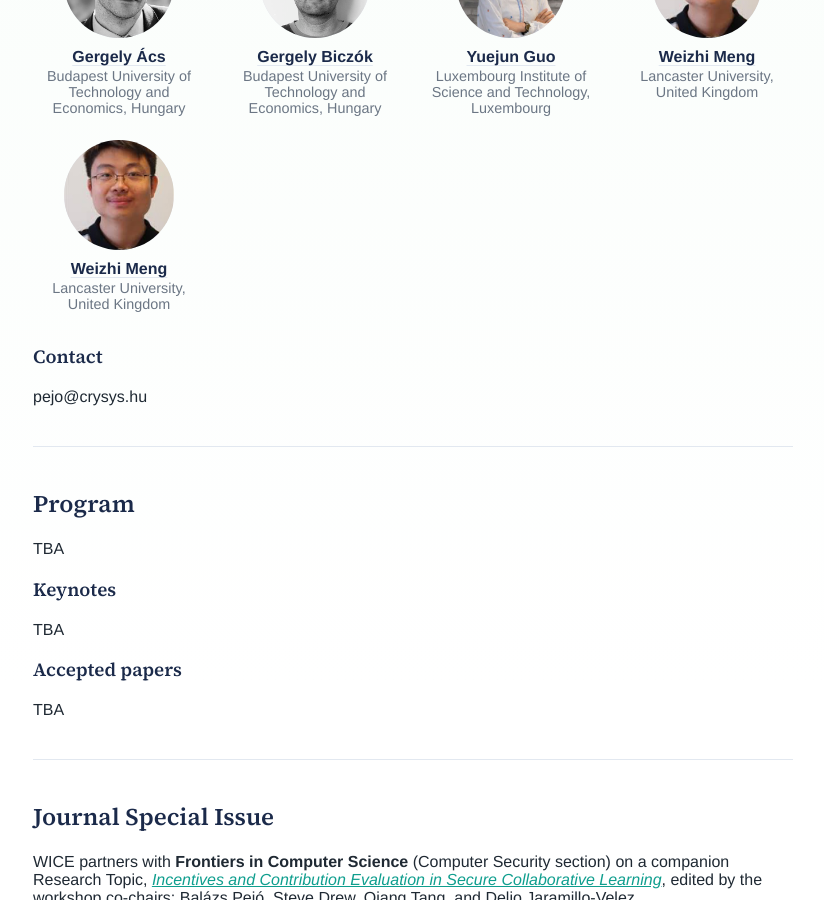
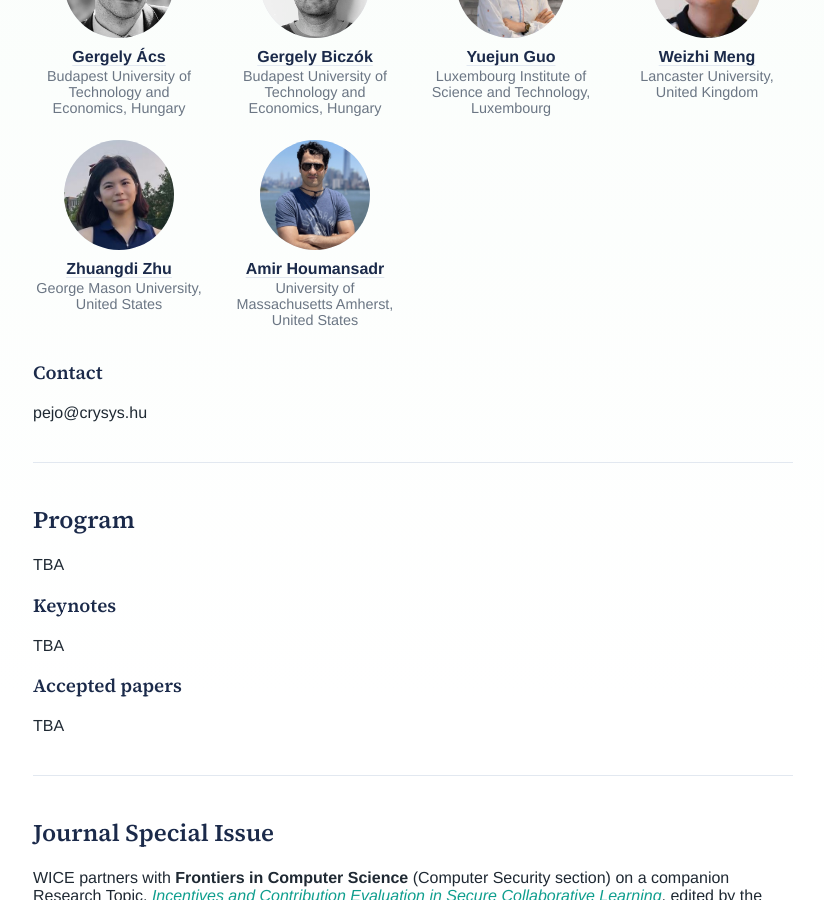
Before and after one commit to WICE-SaTML/WICE-SaTML.github.io, a Jekyll site: the page built from index.md, in a window 1280 px wide and 900 px high, scrolled down 3077 px. Shown: the whole window, without its empty margins (227-1051 px from the left). Built offline with Jekyll 4.4.1, drawn with Linux system fonts in a browser that asks for light colours; a script that is not in the unit is left out.

Commit message:
Update index.md

```diff
--- a/index.md
+++ b/index.md
@@ -201,10 +201,15 @@ All deadlines are 11:59 PM AoE (Anywhere on Earth).
     <p class="organizer-name"><a href="https://wzmeng.github.io/homepage/">Weizhi Meng</a></p>
     <p class="organizer-affiliation">Lancaster University, United Kingdom</p>
   </div>
-  <div class="organizer" id="pc-wzmeng">
-    <img src="{{ '/assets/images/program-committee/wzmeng.jpg' | relative_url }}" alt="Weizhi Meng" class="organizer-photo">
-    <p class="organizer-name"><a href="https://wzmeng.github.io/homepage/">Weizhi Meng</a></p>
-    <p class="organizer-affiliation">Lancaster University, United Kingdom</p>
+  <div class="organizer" id="pc-zhu">
+    <img src="{{ '/assets/images/program-committee/zhu.jpg' | relative_url }}" alt="Zhuangdi Zhu" class="organizer-photo">
+    <p class="organizer-name"><a href="https://zhuangdizhu.github.io">Zhuangdi Zhu</a></p>
+    <p class="organizer-affiliation">George Mason University, United States</p>
+  </div>
+   <div class="organizer" id="pc-amir">
+    <img src="{{ '/assets/images/program-committee/amir.jpg' | relative_url }}" alt="Amir Houmansadr" class="organizer-photo">
+    <p class="organizer-name"><a href="https://people.cs.umass.edu/~amir/index.html">Amir Houmansadr</a></p>
+    <p class="organizer-affiliation">University of Massachusetts Amherst, United States</p>
   </div>
 </div>
 
```
